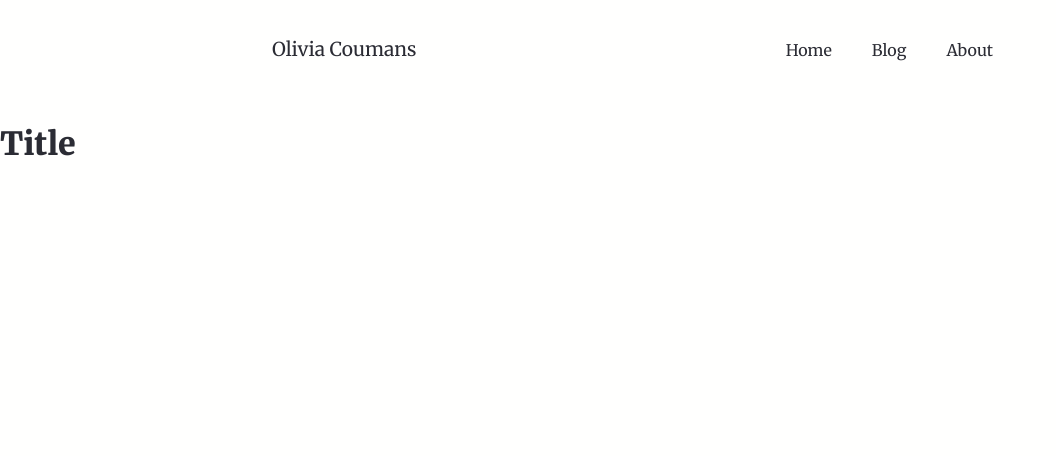
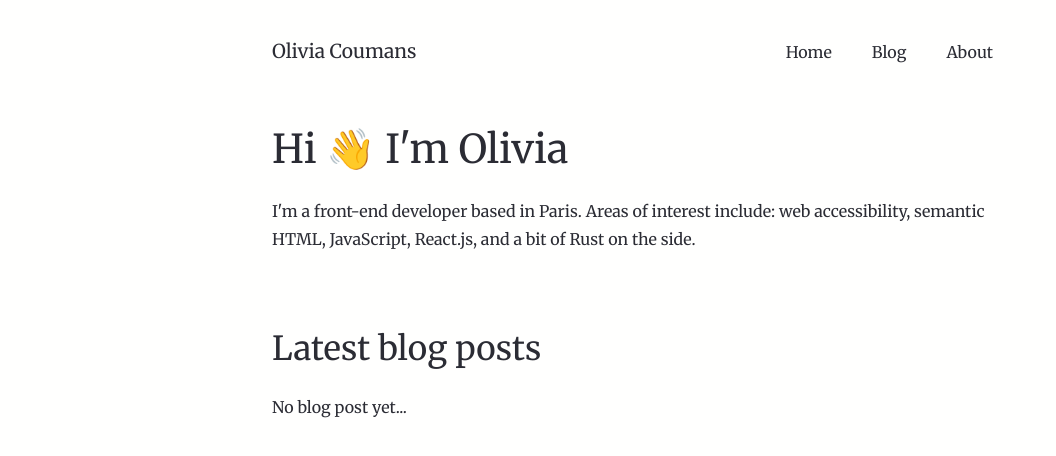
Before and after one commit to liv7c/devblog, a Next.js app in the folder web/: page / in a window 1280 px wide. Shown: the top 456 px of the page, without its empty margins (0-1056 px from the left). Built offline with nearby package versions, Linux system fonts and the light colour scheme.

Commit message:
feat(pages): create pages skeletons

```diff
--- a/web/components/Layout/Layout.tsx
+++ b/web/components/Layout/Layout.tsx
@@ -1,16 +1,30 @@
+import Head from 'next/head';
 import {ReactNode} from 'react';
 
+import {MaxWidthWrapper} from '../../styles/Wrapper';
 import SiteHeader from '../SiteHeader';
 
 interface LayoutProps {
   children: ReactNode;
+  pageTitle: string;
+  pageDescription?: string;
 }
 
-const Layout = ({children}: LayoutProps) => {
+const Layout = ({children, pageTitle, pageDescription}: LayoutProps) => {
+  const title = `${pageTitle} | Olivia Coumans`;
+  const description = pageDescription ?? "Olivia Coumans's website";
+
   return (
     <>
+      <Head>
+        <title>{title}</title>
+        <meta property="og:title" content={title} key="title" />
+        <meta name="description" content={description} />
+      </Head>
       <SiteHeader />
-      <main>{children}</main>
+      <main>
+        <MaxWidthWrapper>{children}</MaxWidthWrapper>
+      </main>
     </>
   );
 };
--- a/web/pages/index.tsx
+++ b/web/pages/index.tsx
@@ -1,10 +1,29 @@
 import type {NextPage} from 'next';
+import styled from 'styled-components';
+
 import Layout from '../components/Layout';
+import {PageTitleWrapper} from '../styles/Wrapper';
 
 const Home: NextPage = () => {
   return (
-    <Layout>
-      <h1>Title</h1>
+    <Layout pageTitle="Home">
+      <PageTitleWrapper>
+        <h1>
+          Hi{' '}
+          <span role="img" aria-label="Wave">
+            👋
+          </span>{' '}
+          I&apos;m Olivia
+        </h1>
+        <p>
+          I&apos;m a front-end developer based in Paris. Areas of interest
+          include: web accessibility, semantic HTML, JavaScript, React.js, and a
+          bit of Rust on the side.
+        </p>
+      </PageTitleWrapper>
+
+      <h2>Latest blog posts</h2>
+      <p>No blog post yet...</p>
     </Layout>
   );
 };
--- a/web/styles/GlobalStyles.tsx
+++ b/web/styles/GlobalStyles.tsx
@@ -32,8 +32,35 @@ const GlobalStyles = createGlobalStyle`
     background-color: var(--bg-color);
     color: var(--text-color);
     font-family: 'Merriweather', serif;
-    line-height: 1.5;
+    line-height: 1.75;
   }
+
+  p {
+    margin-bottom: 1rem;
+    max-width: 70ch;
+  }
+
+  h1, h2, h3, h4, h5 {
+    margin: 3rem 0 1.38rem;
+    font-family: 'Merriweather', serif;
+    font-weight: 400;
+    line-height: 1.3;
+  }
+
+  h1 {
+    margin-top: 0;
+    font-size: 2.488rem;
+  }
+
+  h2 {font-size: 2.074rem;}
+
+  h3 {font-size: 1.728rem;}
+
+  h4 {font-size: 1.44rem;}
+
+  h5 {font-size: 1.2rem;}
+
+  small, .text_small {font-size: 0.833rem;}
 `;
 
 export default GlobalStyles;
--- a/web/styles/Wrapper.tsx
+++ b/web/styles/Wrapper.tsx
@@ -6,3 +6,7 @@ export const MaxWidthWrapper = styled.div`
   padding-left: var(--page-padding);
   padding-right: var(--page-padding);
 `;
+
+export const PageTitleWrapper = styled.div`
+  padding: 20px 0 10px;
+`;
```
Also changed, not shown: web/pages/about.tsx (added, +16 -0 lines), web/pages/blog.tsx (added, +16 -0 lines).
